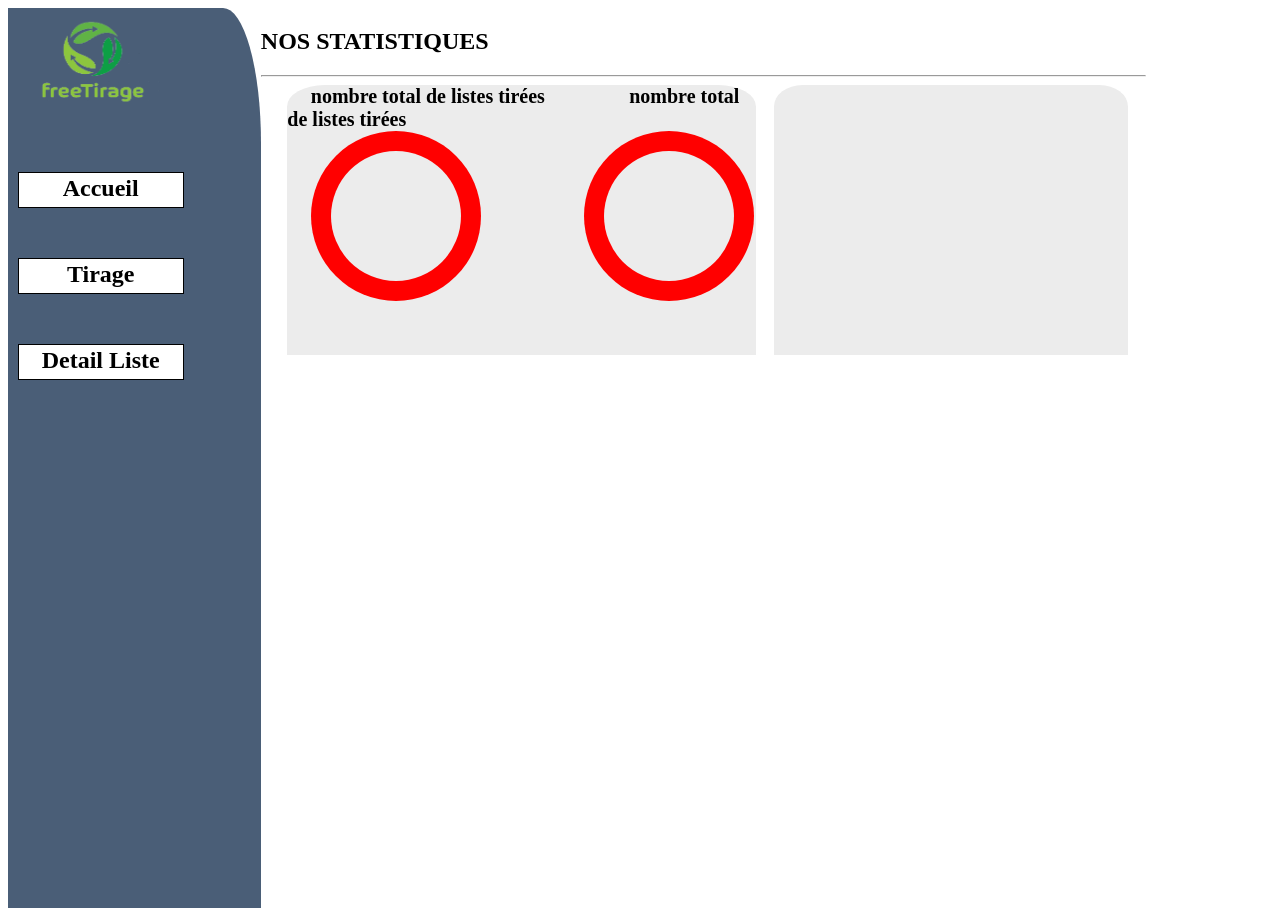
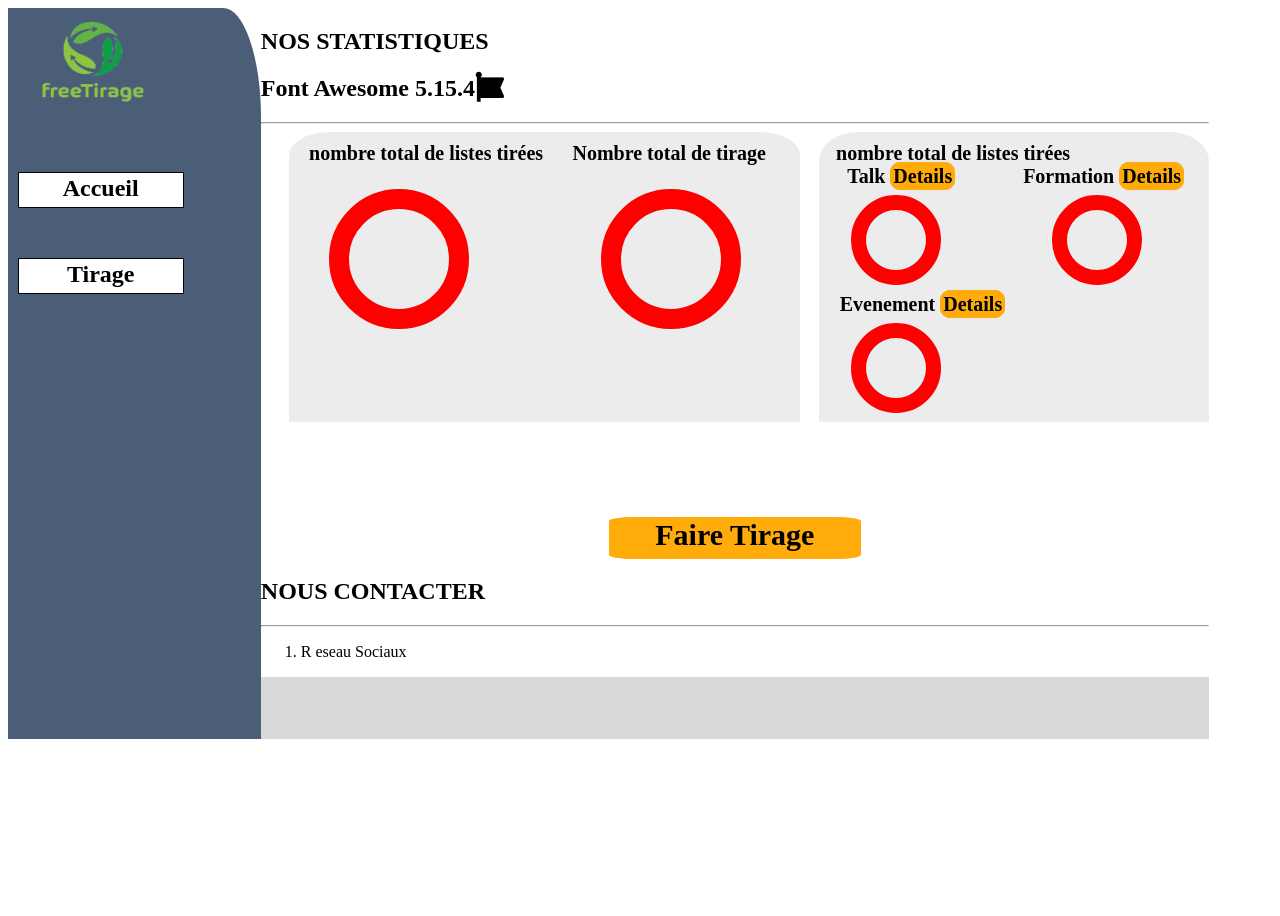
Before and after one commit to devBakary/APITirageInterface, an Angular app: page /tirageA in a window 1280 px wide. After the commit the page ends 800 px from the top, so only its background shows below. Built offline with nearby package versions, Linux system fonts and the light colour scheme.

Commit message:
push avant test bootstrap

```diff
--- a/angular.json
+++ b/angular.json
@@ -28,9 +28,15 @@
               "src/assets"
             ],
             "styles": [
-              "src/styles.scss"
+              "src/styles.scss",
+              "node_modules/@fortawesome/fontawesome-free/css/all.min.css"
+
+
+
             ],
-            "scripts": []
+            "scripts": [
+
+            ]
           },
           "configurations": {
             "production": {
--- a/package.json
+++ b/package.json
@@ -18,6 +18,9 @@
     "@angular/platform-browser": "^14.0.0",
     "@angular/platform-browser-dynamic": "^14.0.0",
     "@angular/router": "^14.0.0",
+    "@fortawesome/fontawesome-free": "^6.2.0",
+    "bootstrap": "^5.2.1",
+    "font-awesome": "^4.7.0",
     "rxjs": "~7.5.0",
     "tslib": "^2.3.0",
     "zone.js": "~0.11.4"
--- a/src/app/accueil/accueil.component.html
+++ b/src/app/accueil/accueil.component.html
@@ -3,6 +3,9 @@
 <div class="main">
 
   <h2>NOS STATISTIQUES</h2>
+  <h2 class="h5">
+    Font Awesome 5.15.4<i class="fab fa-font-awesome-flag fa-lg ms-2"></i>
+  </h2>
   <hr>
   <section class="stat">
 
@@ -10,26 +13,65 @@
 
 
       <span class="part1">nombre total de listes tirées</span>
-      <span class="part2">nombre total de listes tirées</span>
+      <span class="part2">Nombre total de tirage</span>
 
 
       <section class="cercle">
 
         <div class="cercle1">
-          <div class="cer"></div>
         </div>
 
         <div class="cercle2">
-          <div class="cer"></div>
         </div>
 
       </section>
 
     </div>
 
+
     <div class="stat2">
+      <span class="part1">nombre total de listes tirées</span><br>
+      <span class="partie1"> Talk <b class="detail"> <a href="">Details</a></b></span>
+      <span class="partie2"> Formation <b class="detail"> <a href="">Details</a></b></span>
+
+      <section class="cercle">
+
+        <div class="cercl1">
+
+        </div>
+
+        <div class="cercl2">
+
+        </div>
+
+      </section>
+
+      <span class="partie3"> Evenement <b class="detail"> <a href="">Details</a></b></span>
+
+      <section class="cercle">
+
+        <div class="cercl3">
+
+        </div>
+
+      </section>
+
+
     </div>
 
   </section>
+
+  <div class="tirage">
+    <a href="#">Faire Tirage</a>
+  </div>
+
+  <h2>NOUS CONTACTER</h2>
+  <hr>
+  <div class="foot">
+
+    <ol>
+      <li>R eseau Sociaux</li>
+    </ol>
+  </div>
 </div>
 </section>
--- a/src/app/accueil/accueil.component.scss
+++ b/src/app/accueil/accueil.component.scss
@@ -12,27 +12,20 @@
   height: 270px;
   background-color: #ececec;
   border-radius: 8% 8% 0 0;
+  padding: 10px;
 }
 
 .part1{
-  padding-top: 5px;
-  margin-left: 5%;
+
+  margin-left: 2%;
   font-weight: bolder;
   font-size: 20px;
 }
 .part2{
-  margin-left: 18%;
+  padding-top: 15px;
+  margin-left: 6%;
   font-weight: bolder;
   font-size: 20px;
-}
-
-
-.stat2{
-  margin-left: 2%;
-  width: 40%;
-  height: 270px;
-  background-color: #ececec;
-  border-radius: 8% 8% 0 0;
 }
 
 .cercle{
@@ -40,27 +33,111 @@
 }
 /* premier stat*/
 .cercle1{
-  margin-left: 5%;
-  width: 170px;
-  height: 170px;
-  background-color: red;
+  margin-left: 6%;
+  margin-top: 5%;
+  width: 100px;
+  height: 100px;
   border-radius: 100%;
-}
-.cer{
-  margin-left: 12%;
-  margin-top: 12%;
-  width: 130px;
-  height: 130px;
-  background-color: #ececec;
-  border-radius: 100%;
+  border: 20px solid red;
 }
 
+.cercle2{
+  margin-left: 27%;
+  margin-top: 5%;
+  width: 100px;
+  height: 100px;
+  border-radius: 100%;
+  border: 20px solid red;
+}
 
 /* deuxieme stat*/
-.cercle2{
-  margin-left: 22%;
-  width: 170px;
-  height: 170px;
-  background-color: red;
+.stat2{
+  margin-left: 2%;
+  width: 40%;
+  height: 270px;
+  background-color: #ececec;
+  border-radius: 10% 10% 0 0;
+  padding: 10px;
+}
+/* deuxieme contenaire pour les libelles*/
+/* cercle pour le talk et le evenement*/
+.cercl1{
+  margin-left: 6%;
+  margin-top: 2%;
+  margin-bottom: 2%;
+  width: 60px;
+  height: 60px;
   border-radius: 100%;
+  border: 15px solid red;
 }
+
+/* cercle pour le formation*/
+.cercl2{
+  margin-left: 30%;
+  margin-top: 2%;
+  width: 60px;
+  height: 60px;
+  border-radius: 100%;
+  border: 15px solid red;
+}
+/* cercle pour le evenement*/
+.cercl3{
+  margin-left: 6%;
+  margin-top: 2%;
+  width: 60px;
+  height: 60px;
+  border-radius: 100%;
+  border: 15px solid red;
+}
+
+/* bouton talk*/
+.partie1{
+  margin-left: 5%;
+  font-weight: bolder;
+  font-size: 20px;
+}
+
+/* bouton formation*/
+.partie2{
+  padding-top: 15px;
+  margin-left: 17%;
+  font-weight: bolder;
+  font-size: 20px;
+}
+
+/* bouton evenement*/
+.partie3{
+  margin-left: 3%;
+  font-weight: bolder;
+  font-size: 20px;
+}
+
+/* les details du bouton*/
+ .detail a{
+  text-decoration: none;
+  border: 1px solid #ffab09;
+  background-color: #ffab09;
+  color: black;
+  text-align: center;
+  padding: 2px;
+  border-radius: 10px;
+}
+
+.tirage{
+  border: 1px solid #ffab09;
+  background-color: #ffab09;
+  width: 250px;
+  height: 40px;
+  margin-left: auto;
+  margin-right: auto;
+  text-align: center;
+  border-radius: 10%;
+  margin-top: 10%;
+}
+.tirage a{
+  padding: 10px;
+  text-decoration: none;
+  color: black;
+  font-size: 30px;
+  font-weight: bolder;
+}
--- a/src/app/app.component.html
+++ b/src/app/app.component.html
@@ -12,16 +12,17 @@
             <li>
               <a href="">Tirage</a>
             </li>
-            <li>
-              <a href="">Detail Liste</a>
-            </li>
           </ul>
 
         </div>
       </aside>
       <div class="main">
         <router-outlet></router-outlet>
+        <div class="footer">
+
+        </div>
       </div>
+
     </section>
 
 </div>
--- a/src/app/app.component.scss
+++ b/src/app/app.component.scss
@@ -3,7 +3,7 @@
 }
 /* le corps de la page*/
 .main{
-  width: 70%;
+  width: 75%;
 }
 
 /* les styles pour le menu de navigation */
@@ -12,7 +12,7 @@ img{
   width: 180px;
 }
 .dashboard{
-  height: 900px;
+  height: auto;
   width: 20%;
   background-color: #4A5E77;
   border-radius: 0 15% 0 0;
@@ -34,6 +34,7 @@ li{
   text-align: center;
   margin-top: 50px;
   padding: 2px;
+
 }
 ul{
   margin-left: -12%;
@@ -42,3 +43,10 @@ ul{
 a:active{
   background-color: black;
 }
+
+.footer{
+  border: 1px solid #d9d9d9;
+  background-color: #d9d9d9;
+  height: 60px;
+  width: auto;
+}
```
Also changed, not shown: 1 other file (tests, documents, lock files or other folders).
